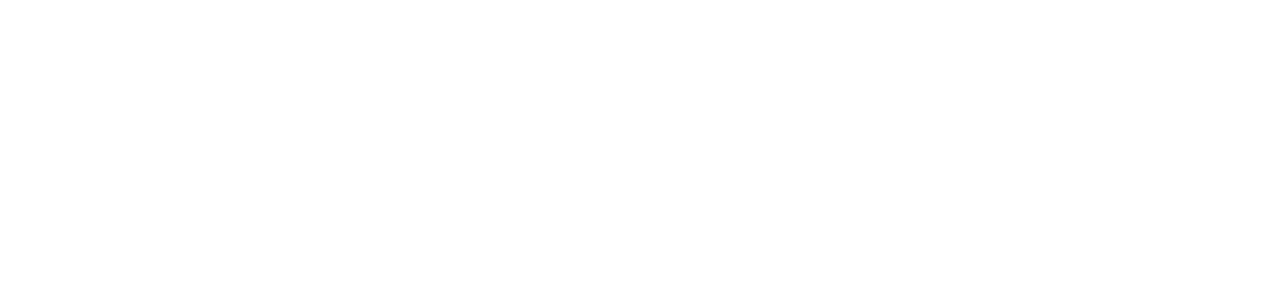
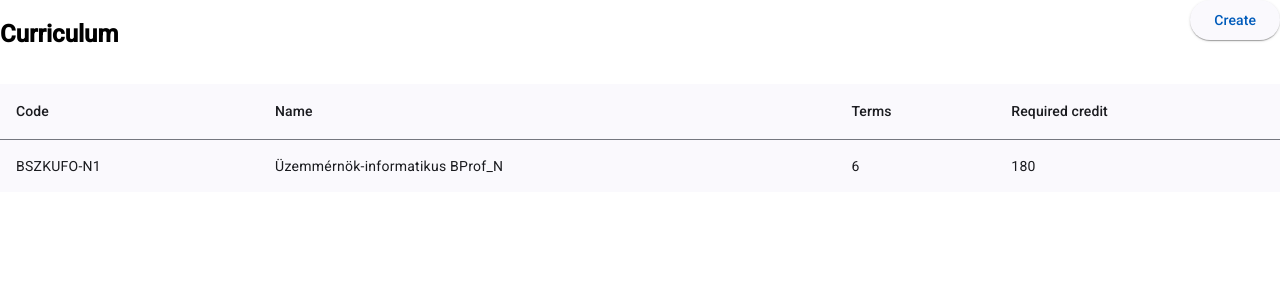
Before and after one commit to pasza003/proteus, an Angular app: page /curriculum in a window 1280 px wide. Before the commit this address led to /. Shown: the top 300 px of the page. Built offline with nearby package versions, Linux system fonts and the light colour scheme.

Commit message:
Add curriculum page

```diff
--- a/src/app/app.routes.ts
+++ b/src/app/app.routes.ts
@@ -5,4 +5,8 @@
         path: 'organisation',
         loadComponent: () => import('./pages/organisation/organisation.component').then(m => m.OrganisationComponent)
     },
+    {
+        path: 'curriculum',
+        loadComponent: () => import('./pages/curriculum/curriculum.component').then(m => m.CurriculumComponent)
+    },
 ];
--- /dev/null
+++ b/src/app/pages/curriculum/curriculum-dialog/curriculum-dialog.component.html
@@ -0,0 +1,72 @@
+<h2 mat-dialog-title>{{ isEditMode ? 'Edit' : 'Create' }} Curriculum</h2>
+<mat-dialog-content>
+    <form id="curriculum-form" [formGroup]="curriculumForm">
+
+        <mat-form-field id="code">
+            <mat-label>Code</mat-label>
+            <input
+                cdkFocusInitial
+                matInput
+                placeholder="BSZKUFO-N1"
+                formControlName="code"
+                required
+            />
+            @if (curriculumForm.controls.code.hasError('required')) {
+                <mat-error>Code is required</mat-error>
+            }
+        </mat-form-field>
+
+        <mat-form-field id="name">
+            <mat-label>Name</mat-label>
+            <input
+                matInput
+                placeholder="Üzemmérnök-informatikus BProf_N"
+                formControlName="name"
+                required
+            />
+            @if (curriculumForm.controls.name.hasError('required')) {
+                <mat-error>Name is required</mat-error>
+            }
+        </mat-form-field>
+
+        <mat-form-field id="terms">
+            <mat-label>Terms</mat-label>
+            <input
+                matInput
+                placeholder="6"
+                formControlName="terms"
+                type="number"
+                required
+                numberOnly
+            />
+            @if (curriculumForm.controls.terms.hasError('required')) {
+                <mat-error>Terms is required</mat-error>
+            }
+            @if (curriculumForm.controls.terms.hasError('min')) {
+                <mat-error>Terms must be at least 0</mat-error>
+            }
+        </mat-form-field>
+
+        <mat-form-field id="required-credit">
+            <mat-label>Required credit</mat-label>
+            <input
+                matInput
+                placeholder="180"
+                formControlName="requiredCredit"
+                type="number"
+                required
+                numberOnly
+            />
+            @if (curriculumForm.controls.requiredCredit.hasError('required')) {
+                <mat-error>Required credit is required</mat-error>
+            }
+            @if (curriculumForm.controls.requiredCredit.hasError('min')) {
+                <mat-error>Required credit must be at least 0</mat-error>
+            }
+        </mat-form-field>
+    </form>
+</mat-dialog-content>
+<mat-dialog-actions>
+    <button mat-button (click)="cancel()">{{ isEditMode ? 'Cancel' : 'Close' }}</button>
+    <button mat-button [disabled]="!curriculumForm.valid" (click)="save()">{{ isEditMode ? 'Update' : 'Save' }}</button>
+</mat-dialog-actions>
--- /dev/null
+++ b/src/app/pages/curriculum/curriculum-dialog/curriculum-dialog.component.scss
@@ -0,0 +1,9 @@
+#curriculum-form {
+    display: grid;
+    grid-template-columns: repeat(2, 200px);
+    gap: 16px;
+
+    #code, #name {
+        grid-column: span 2;
+    }
+}
--- /dev/null
+++ b/src/app/pages/curriculum/curriculum-dialog/curriculum-dialog.component.ts
@@ -0,0 +1,88 @@
+import {
+    Component,
+    inject,
+    OnInit
+} from '@angular/core';
+import {
+    FormControl,
+    FormGroup,
+    FormsModule,
+    ReactiveFormsModule,
+    Validators,
+} from '@angular/forms';
+import { MatButtonModule } from '@angular/material/button';
+import {
+    MAT_DIALOG_DATA,
+    MatDialogActions,
+    MatDialogContent,
+    MatDialogRef,
+    MatDialogTitle,
+} from '@angular/material/dialog';
+import { MatFormFieldModule } from '@angular/material/form-field';
+import { MatInputModule } from '@angular/material/input';
+import { v4 as uuidv4 } from 'uuid';
+import { NumberOnlyDirective } from '../../../shared/directives/number-only.directive';
+import { Curriculum } from '../../../shared/models/curriculum';
+
+@Component({
+    selector: 'app-curriculum-dialog',
+    imports: [
+        MatFormFieldModule,
+        MatInputModule,
+        FormsModule,
+        MatButtonModule,
+        MatDialogTitle,
+        MatDialogContent,
+        MatDialogActions,
+        MatFormFieldModule,
+        MatInputModule,
+        FormsModule,
+        ReactiveFormsModule,
+        NumberOnlyDirective
+    ],
+    templateUrl: './curriculum-dialog.component.html',
+    styleUrl: './curriculum-dialog.component.scss',
+})
+export class CurriculumDialogComponent implements OnInit {
+    ngOnInit(): void {
+        if (this.data) {
+            this.isEditMode = true;
+            const controls = this.curriculumForm.controls;
+            controls.uuid.setValue(this.data.uuid);
+            controls.code.setValue(this.data.code);
+            controls.name.setValue(this.data.name);
+            controls.terms.setValue(this.data.terms);
+            controls.requiredCredit.setValue(this.data.requiredCredit);
+        }
+    }
+    isEditMode = false;
+
+    readonly dialogRef = inject(MatDialogRef<CurriculumDialogComponent>);
+
+    readonly data = inject<Curriculum>(MAT_DIALOG_DATA);
+
+    curriculumForm = new FormGroup({
+        uuid: new FormControl(''),
+        code: new FormControl('', [Validators.required]),
+        name: new FormControl('', [Validators.required]),
+        terms: new FormControl(0, [Validators.required, Validators.min(0)]),
+        requiredCredit: new FormControl(0, [Validators.required, Validators.min(0)]),
+    });
+
+    cancel(): void {
+        this.dialogRef.close();
+    }
+
+    save() {
+        if (this.curriculumForm.valid) {
+            this.curriculumForm.controls.uuid.setValue(
+                !this.curriculumForm.value.uuid
+                    ? uuidv4()
+                    : this.curriculumForm.value.uuid
+            );
+            this.dialogRef.close(this.curriculumForm.value);
+        } else {
+            console.log('Error');
+        }
+    }
+}
--- /dev/null
+++ b/src/app/pages/curriculum/curriculum.component.html
@@ -0,0 +1,33 @@
+<div class="header">
+    <h2>Curriculum</h2>
+    <button mat-raised-button (click)="create()">Create</button>
+</div>
+
+<table mat-table [dataSource]="dataSource" class="mat-elevation-z8">
+    <ng-container matColumnDef="code">
+        <th mat-header-cell *matHeaderCellDef>Code</th>
+        <td mat-cell *matCellDef="let curriculum">{{ curriculum.code }}</td>
+    </ng-container>
+
+    <ng-container matColumnDef="name">
+        <th mat-header-cell *matHeaderCellDef>Name</th>
+        <td mat-cell *matCellDef="let curriculum">{{ curriculum.name }}</td>
+    </ng-container>
+
+    <ng-container matColumnDef="terms">
+        <th mat-header-cell *matHeaderCellDef>Terms</th>
+        <td mat-cell *matCellDef="let curriculum">{{ curriculum.terms }}</td>
+    </ng-container>
+
+    <ng-container matColumnDef="requiredCredit">
+        <th mat-header-cell *matHeaderCellDef>Required credit</th>
+        <td mat-cell *matCellDef="let curriculum">{{ curriculum.requiredCredit }}</td>
+    </ng-container>
+
+    <tr mat-header-row *matHeaderRowDef="displayedColumns"></tr>
+    <tr
+        mat-row
+        *matRowDef="let row; columns: displayedColumns"
+        (click)="edit(row)"
+    ></tr>
+</table>
--- /dev/null
+++ b/src/app/pages/curriculum/curriculum.component.scss
@@ -0,0 +1,12 @@
+.header {
+    display: flex;
+    justify-content: space-between;
+}
+
+table {
+    margin-top: 16px;
+
+    .mat-mdc-row:hover {
+        cursor: pointer;
+    }
+}
--- /dev/null
+++ b/src/app/pages/curriculum/curriculum.component.ts
@@ -0,0 +1,57 @@
+import { Component, inject } from '@angular/core';
+import { MatTableDataSource, MatTableModule } from '@angular/material/table';
+import { MatDialog } from '@angular/material/dialog';
+import { MatButtonModule } from '@angular/material/button';
+import { Curriculum } from '../../shared/models/curriculum';
+import { CurriculumDialogComponent } from './curriculum-dialog/curriculum-dialog.component';
+
+const CURRICULUM_DATA: Curriculum[] = [
+    {
+        uuid: "816d823e-609f-4ef8-b59a-57904cc0230b",
+        code: "BSZKUFO-N1",
+        name: "Üzemmérnök-informatikus BProf_N",
+        terms: 6,
+        requiredCredit: 180,
+    }
+];
+
+@Component({
+    selector: 'app-curriculum',
+    imports: [MatTableModule, MatButtonModule],
+    templateUrl: './curriculum.component.html',
+    styleUrl: './curriculum.component.scss',
+})
+export class CurriculumComponent {
+    displayedColumns: string[] = [
+        'code',
+        'name',
+        'terms',
+        'requiredCredit',
+    ];
+
+    dataSource = new MatTableDataSource<Curriculum>(CURRICULUM_DATA);
+
+    readonly dialog = inject(MatDialog);
+    create(): void {
+        const dialogRef = this.dialog.open(CurriculumDialogComponent);
+
+        dialogRef.afterClosed().subscribe((result) => {
+            if (result !== undefined) {
+                this.dataSource.data = [...this.dataSource.data, result];
+            }
+        });
+    }
+    edit(row: Curriculum): void {
+        const dialogRef = this.dialog.open(CurriculumDialogComponent, {
+            data: row,
+        });
+
+        dialogRef.afterClosed().subscribe((result) => {
+            if (result !== undefined) {
+                this.dataSource.data = this.dataSource.data.map((curriculum) =>
+                    curriculum.uuid === result.uuid ? result : curriculum
+                );
+            }
+        });
+    }
+}
```
Also changed, not shown: src/app/shared/models/curriculum.d.ts (added, +7 -0 lines), 2 other files (tests, documents, lock files or other folders).
